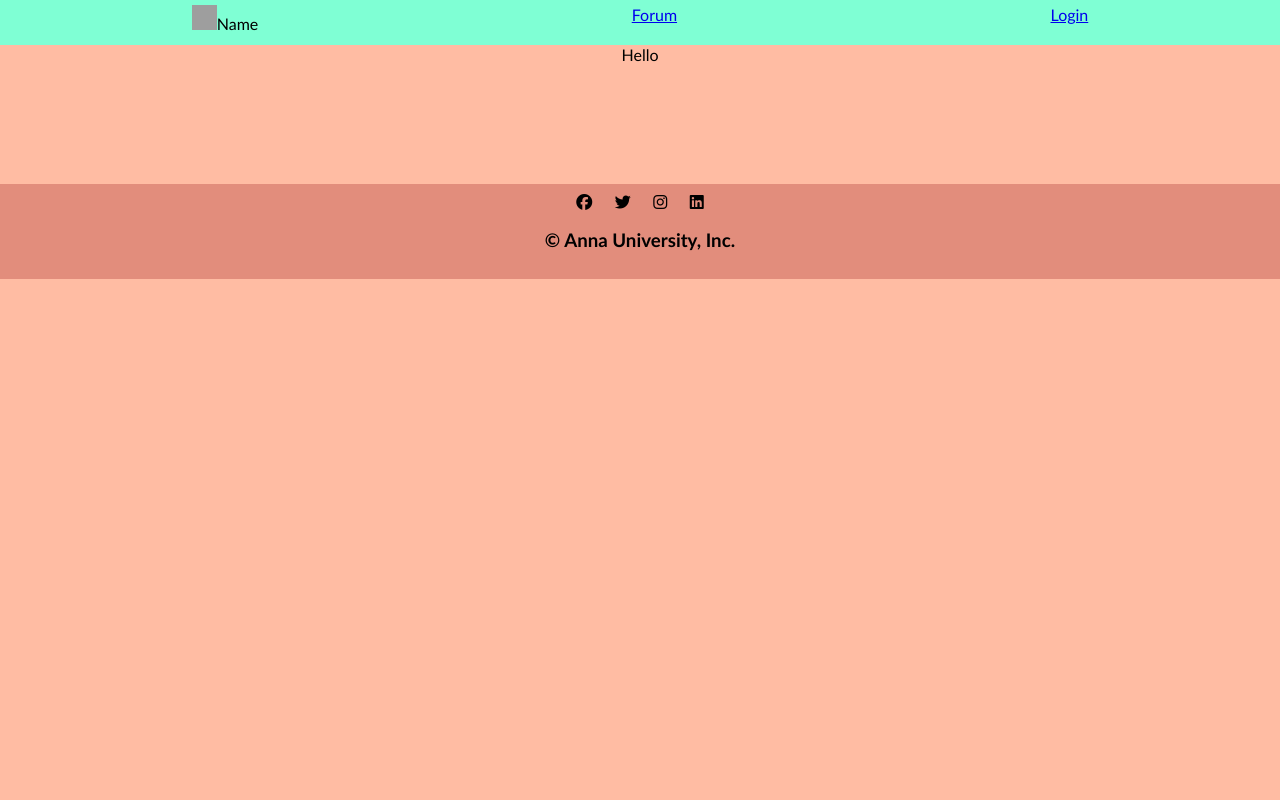
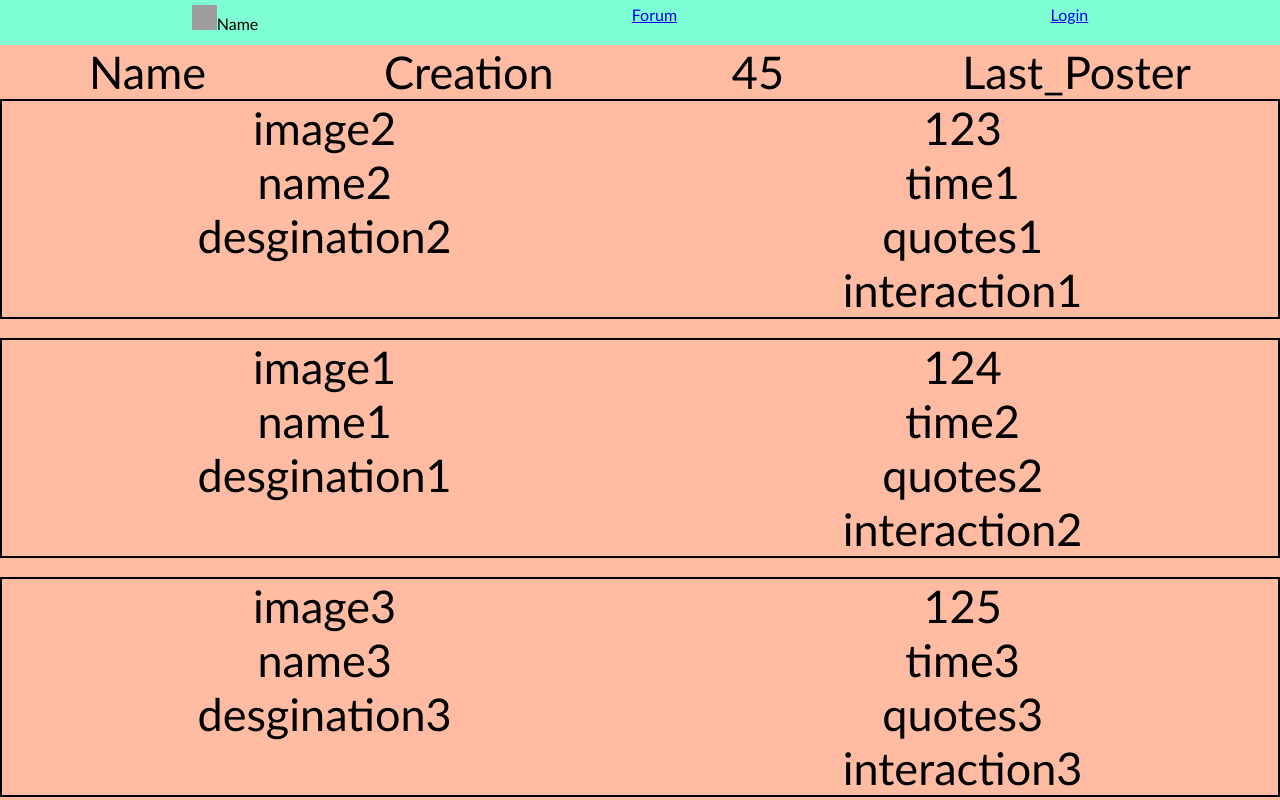
Before and after one commit to sandeepKBM/front-end-Collaborator, a React (Create React App) app in the folder front-end/: page /forum in a window 1280 px wide. Shown: the top 800 px of the page. Built offline with nearby package versions, Linux system fonts and the light colour scheme; grey boxes are pictures that could not be loaded.

Commit message:
Forum page created

```diff
--- a/front-end/src/App.css
+++ b/front-end/src/App.css
@@ -41,6 +41,17 @@ html, body {
   grid-template-columns: auto auto auto auto;
   width: 150px;
 }
+#forum-heading{
+  display: grid;
+  grid-template-columns: auto auto auto auto;
+  font-size: 45px;
+}
+#forum-display1{
+  display: grid;
+  grid-template-columns: auto auto;
+  font-size: 45px;
+  border: 2px solid black;
+}
 #footer{
   display: block;
   margin-top:120px;
--- a/front-end/src/forum.js
+++ b/front-end/src/forum.js
@@ -1,8 +1,42 @@
 import './App.css';
+import ForumContent from './forumcontent';
 function Forum() {
+  const forum=[{name:"Name",creation:"Creation",message_count:45,last_poster:"Last_Poster"}]
+  const arr1=[{id:123,time:"time1",quotes:"quotes1",interaction:"interaction1"},
+  {id:124,time:"time2",quotes:"quotes2",interaction:"interaction2"},
+  {id:125,time:"time3",quotes:"quotes3",interaction:"interaction3"}]
+  const arr2=[{id:124,name:"name1",image:"image1",desgination:"desgination1"},
+  {id:123,name:"name2",image:"image2",desgination:"desgination2"},
+  {id:125,name:"name3",image:"image3",desgination:"desgination3"}]
   return (
     <div className="App">
-      Hello
+      <div id="forum-heading">
+        <div>
+          {forum[0].name}
+        </div>
+        <div>
+          {forum[0].creation}
+        </div>
+        <div>
+          {forum[0].message_count}
+        </div>
+        <div>
+          {forum[0].last_poster}
+        </div>
+      </div>
+      {
+        arr1.map((val)=>{
+          let index = arr2.map(x=>x.id).indexOf(val.id)
+          if (index > -1 ) {
+            return<>
+            <ForumContent id={val.id} time={val.time} quotes={val.quotes}
+            interaction={val.interaction} name={arr2[index].name}
+            image={arr2[index].image} desgination={arr2[index].desgination}/>
+            <br>
+            </br></>
+          }
+        })
+      }
     </div>
   );
 }
--- /dev/null
+++ b/front-end/src/forumcontent.js
@@ -0,0 +1,27 @@
+import './App.css';
+function ForumContent(props) {
+  return (
+    <div className="App">
+      <div id="forum-display1">
+        <div>
+            {props.image}
+            <br></br>
+            {props.name}
+            <br></br>
+            {props.desgination}
+        </div>
+        <div>
+            {props.id}
+            <br></br>
+            {props.time}
+            <br></br>
+            {props.quotes}
+            <br></br>
+            {props.interaction}
+        </div>
+      </div>
+    </div>
+  );
+}
+
+export default ForumContent;
```
